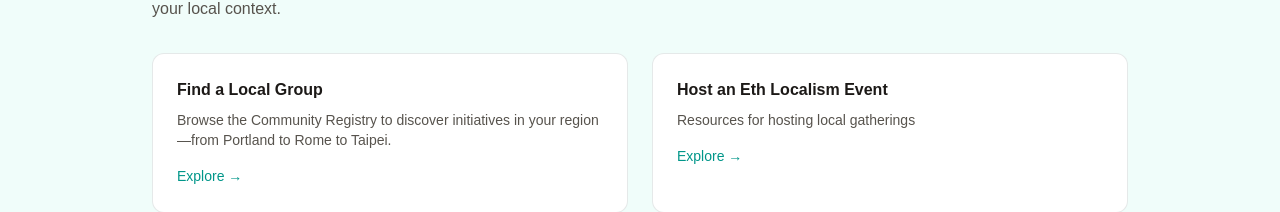
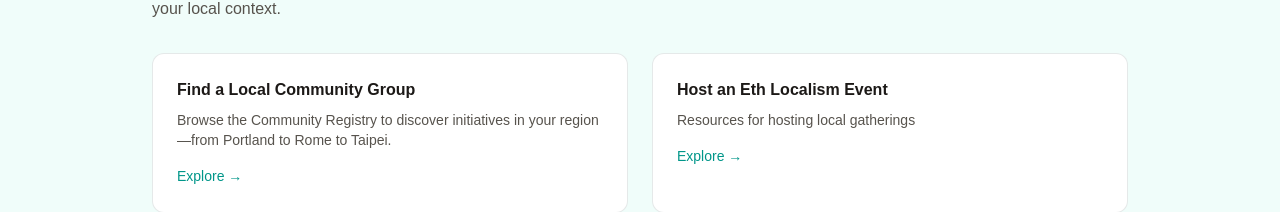
Before and after one commit to christy-pdx/ethereum-localism, a Next.js app: page /action-kit in a window 1280 px wide. Shown: the part 738-950 px from the top of the page. Built offline with nearby package versions, Linux system fonts and the light colour scheme; no server answers.

Commit message:
Update page.tsx

```diff
--- a/src/app/action-kit/page.tsx
+++ b/src/app/action-kit/page.tsx
@@ -10,7 +10,7 @@ export const metadata = {
 
 const kitComponents = [
   {
-    title: "Find a Local Group",
+    title: "Find a Local Community Group",
     description: "Browse the Community Registry to discover initiatives in your region—from Portland to Rome to Taipei.",
     href: "/knowledge-garden/resources/Ethereum-Localism-Registry",
     external: false,
```
